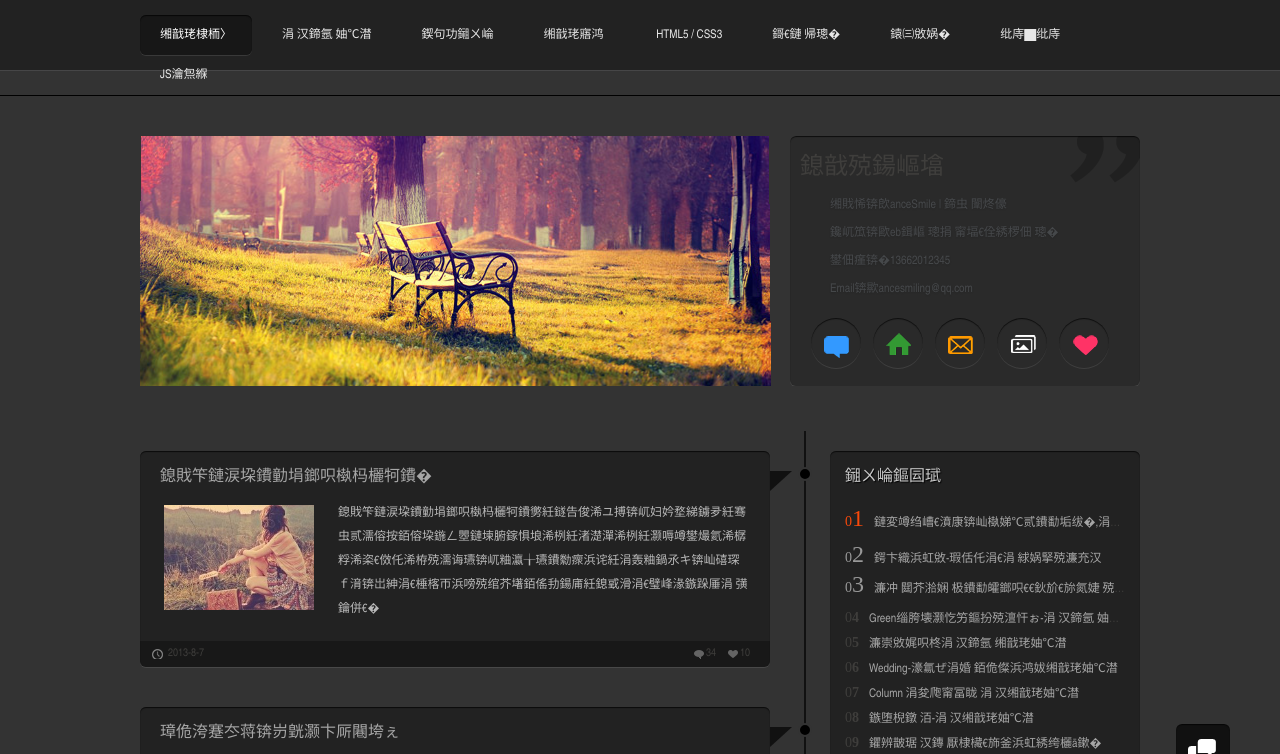
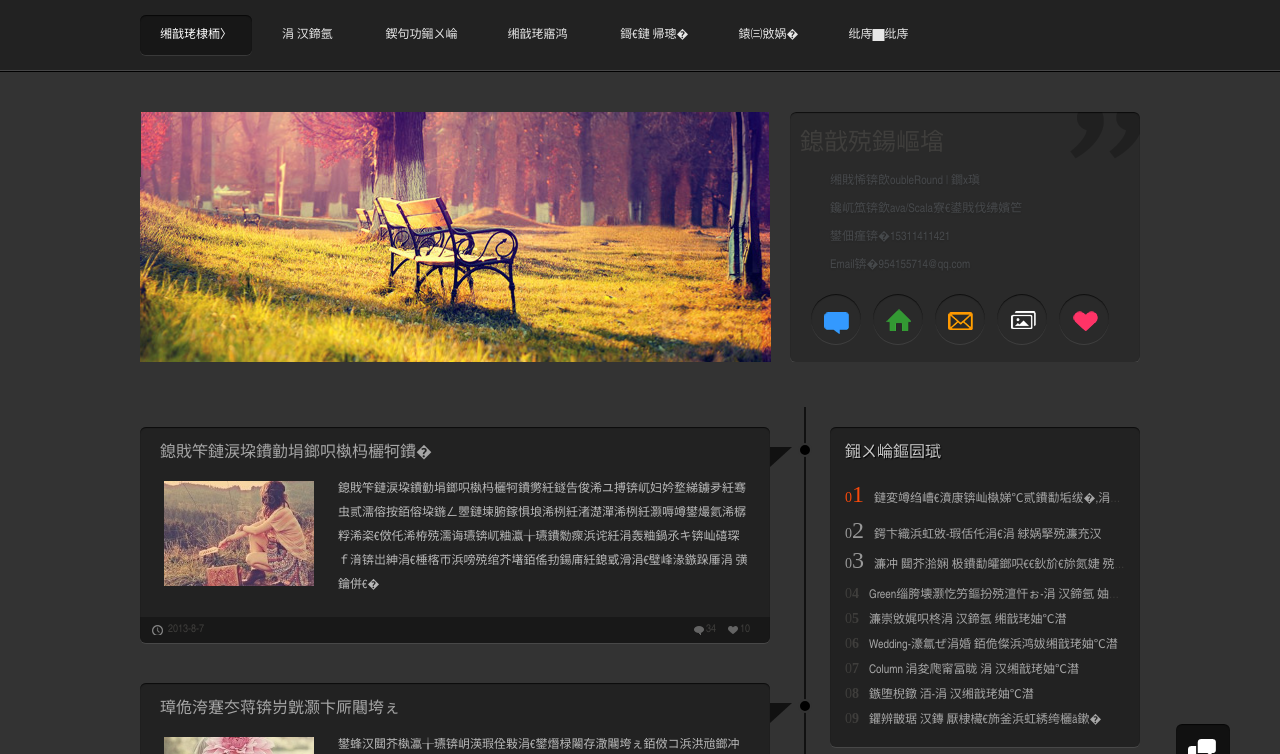
Before and after one commit to DoubleRound/DoubleRound.github.io, a plain HTML site: page index.html in a window 1280 px wide. Shown: the top 754 px of the page. Drawn offline with Linux system fonts and the light colour scheme.

Commit message:
一些内容的修改

```diff
--- a/index.html
+++ b/index.html
@@ -21,14 +21,12 @@
     <nav id="nav">
         <ul>
             <li><a href="/">网站首页</a></li>
-            <li><a href="/download/" target="_blank" title="个人博客模板">个人博客模板</a></li>
+            <li><a href="/download/" target="_blank" title="个人博客模板">个人博客</a></li>
             <li><a href="/book/" target="_blank" title="图书推荐">图书推荐</a></li>
             <li><a href="/web/" target="_blank" title="网站建设">网站建设</a></li>
-            <li><a href="/newshtml5/" target="_blank" title="HTML5 / CSS3">HTML5 / CSS3</a></li>
             <li><a href="/jstt/" target="_blank" title="技术探讨">技术探讨</a></li>
             <li><a href="/news/s/" target="_blank" title="慢生活">慢生活</a></li>
             <li><a href="/newstalk/" target="_blank" title="碎言碎语">碎言碎语</a></li>
-            <li><a href="/news/jsex/" target="_blank" title="JS 实例代码演示">JS实例</a></li>
         </ul>
         <script src="js/silder.js"></script>
         <!--获取当前页导航 高亮显示标题-->
@@ -45,13 +43,13 @@
         <div class="card">
             <h1>我的名片</h1>
 
-            <p>网名：DanceSmile | 即步非烟</p>
+            <p>网名：DoubleRound | 牧笙</p>
 
-            <p>职业：Web前端设计师、网页设计</p>
+            <p>职业：Java/Scala开发工程师</p>
 
-            <p>电话：13662012345</p>
+            <p>电话：15311411421</p>
 
-            <p>Email：dancesmiling@qq.com</p>
+            <p>Email：954155714@qq.com</p>
             <ul class="linkmore">
                 <li><a href="/" class="talk" title="给我留言"></a></li>
                 <li><a href="/" class="address" title="联系地址"></a></li>
@@ -243,8 +241,8 @@
         <div class="links">
             <h2>友情链接</h2>
             <ul>
-                <li><a href="/">杨青个人博客</a></li>
-                <li><a href="http://www.3dst.com">3DST技术服务中心</a></li>
+                <li><a href="/">GitHub</a></li>
+                <li><a href="https://github.com/DoubleRound">GitHub</a></li>
             </ul>
         </div>
         <div class="visitors">
```
